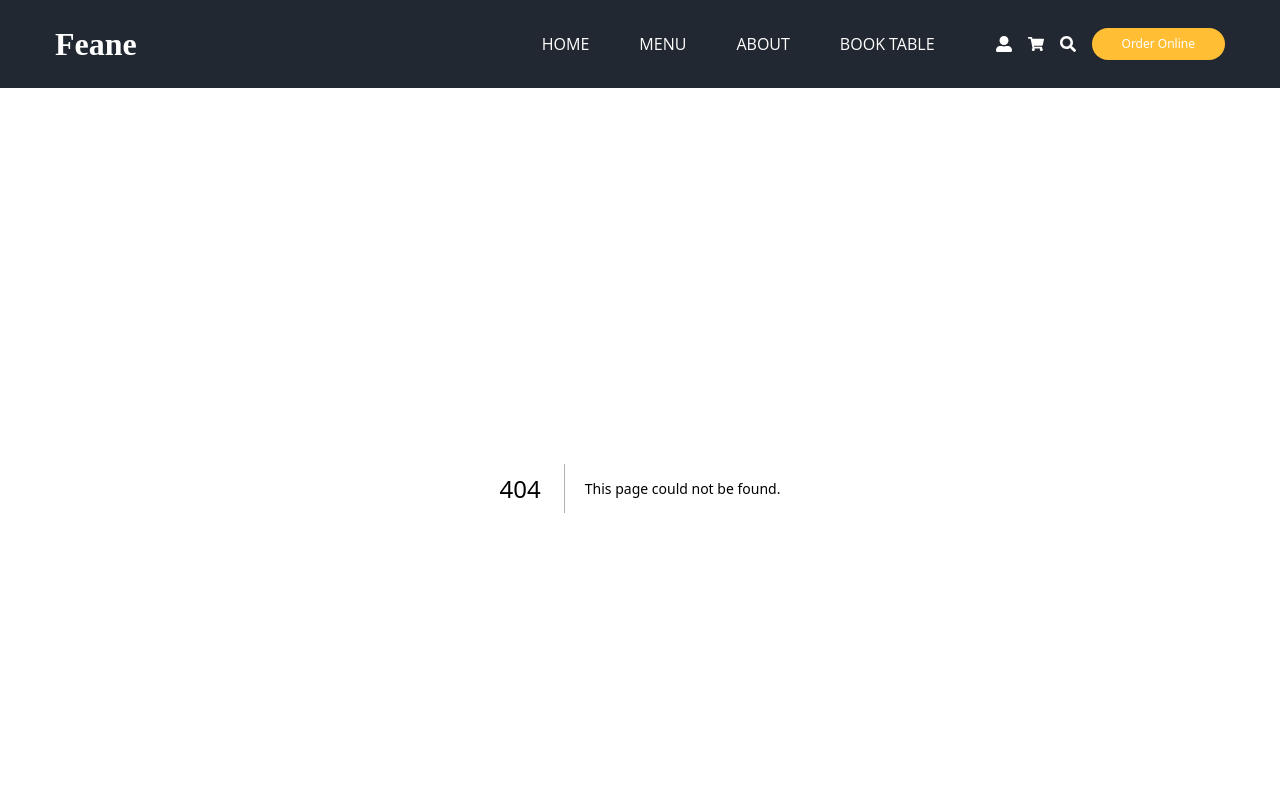
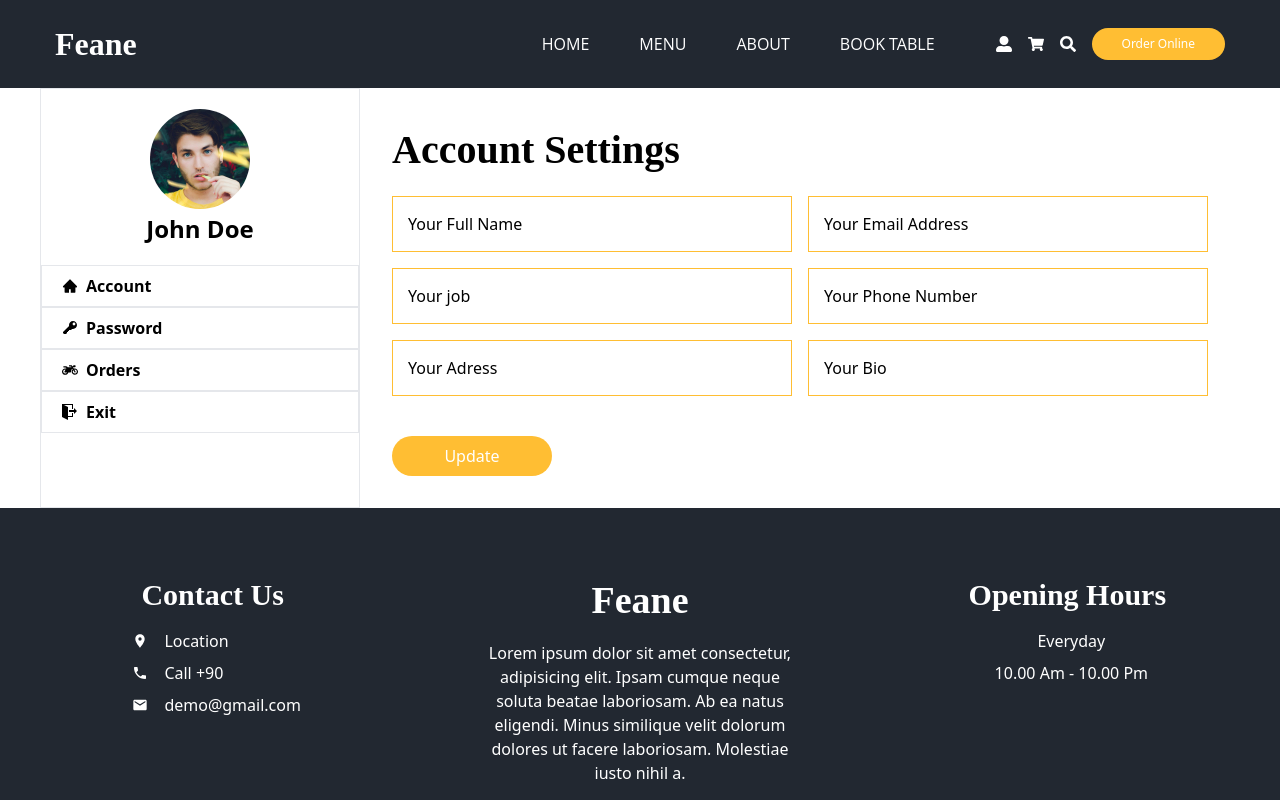
Before and after one commit to rizvan555/Food-Order-App, a Next.js app: page /profile in a window 1280 px wide. Before the commit this address had no page. Shown: the top 800 px of the page. Built offline with nearby package versions, Linux system fonts and the light colour scheme.

Commit message:
created profile page

```diff
--- a/pages/components/Reservation.jsx
+++ b/pages/components/Reservation.jsx
@@ -45,7 +45,7 @@ const Reservation = () => {
       id: 2,
       name: "phoneNumber",
       type: "number",
-      placeholder: "Your Phone Name",
+      placeholder: "Your Phone Number",
       value: formik.values.phoneNumber,
       onChange: formik.handleChange,
       errorsMessage: formik.errors.phoneNumber,
--- /dev/null
+++ b/pages/profile/index.jsx
@@ -0,0 +1,154 @@
+import Image from "next/image";
+import client2 from "../components/resource/Images/client2.jpg";
+import { AiFillHome } from "react-icons/ai";
+import { GoKey } from "react-icons/go";
+import { FaMotorcycle } from "react-icons/fa";
+import { ImExit } from "react-icons/im";
+import Title from "../components/resource/Title";
+import Input from "../components/forms/Input";
+import { profileSchema } from "@/schema/profile";
+import { useFormik } from "formik";
+
+function Profile() {
+  const onSubmit = async (values, actions) => {
+    await new Promise((resolve) => setTimeout(resolve, 4000));
+    actions.resetForm({});
+  };
+
+  const formik = useFormik({
+    initialValues: {
+      fullName: "",
+      job: "",
+      adress: "",
+      fullEmail: "",
+      phoneNumber: "",
+      bio: "",
+    },
+    validationSchema: profileSchema,
+    onSubmit,
+  });
+
+  const inputs = [
+    {
+      id: 1,
+      name: "fullName",
+      type: "text",
+      placeholder: "Your Full Name",
+      value: formik.values.fullName,
+      onChange: formik.handleChange,
+      errorsMessage: formik.errors.fullName,
+      touched: formik.touched.fullName,
+      onBlur: formik.handleBlur,
+    },
+    {
+      id: 2,
+      name: "fullEmail",
+      type: "email",
+      placeholder: "Your Email Address",
+      value: formik.values.fullEmail,
+      onChange: formik.handleChange,
+      errorsMessage: formik.errors.fullEmail,
+      touched: formik.touched.fullEmail,
+      onBlur: formik.handleBlur,
+    },
+    {
+      id: 3,
+      name: "job",
+      type: "text",
+      placeholder: "Your job",
+      value: formik.values.job,
+      onChange: formik.handleChange,
+      errorsMessage: formik.errors.job,
+      touched: formik.touched.job,
+      onBlur: formik.handleBlur,
+    },
+    {
+      id: 4,
+      name: "phoneNumber",
+      type: "number",
+      placeholder: "Your Phone Number",
+      value: formik.values.phoneNumber,
+      onChange: formik.handleChange,
+      errorsMessage: formik.errors.phoneNumber,
+      touched: formik.touched.phoneNumber,
+      onBlur: formik.handleBlur,
+    },
+
+    {
+      id: 5,
+      name: "adress",
+      type: "text",
+      placeholder: "Your Adress",
+      value: formik.values.adress,
+      onChange: formik.handleChange,
+      errorsMessage: formik.errors.adress,
+      touched: formik.touched.adress,
+      onBlur: formik.handleBlur,
+    },
+    {
+      id: 6,
+      name: "bio",
+      type: "text",
+      placeholder: "Your Bio",
+      value: formik.values.bio,
+      onChange: formik.handleChange,
+      errorsMessage: formik.errors.bio,
+      touched: formik.touched.bio,
+      onBlur: formik.handleBlur,
+    },
+  ];
+  return (
+    <div className="flex px-10 min-h-[calc(100vh_-_433px)]">
+      <div className=" border w-80 flex-shrink-0">
+        <div className="relative flex flex-col items-center p-10 py-5">
+          <Image
+            src={client2}
+            alt="client2"
+            width={100}
+            height={100}
+            className=" rounded-full"
+          />
+          <b className="text-2xl mt-1">John Doe</b>
+        </div>
+        <div className="font-semibold">
+          <div className="flex items-center gap-2 border w-full p-2 cursor-pointer hover:bg-primary hover:text-white transition-all px-5">
+            <AiFillHome />
+            <button>Account</button>
+          </div>
+          <div className="flex items-center gap-2 border w-full p-2 cursor-pointer hover:bg-primary hover:text-white transition-all px-5">
+            <GoKey />
+            <button>Password</button>
+          </div>
+          <div className="flex items-center gap-2 border w-full p-2 cursor-pointer hover:bg-primary hover:text-white transition-all px-5">
+            <FaMotorcycle />
+            <button>Orders</button>
+          </div>
+          <div className="flex items-center gap-2 border w-full p-2 cursor-pointer hover:bg-primary hover:text-white transition-all px-5">
+            <ImExit />
+            <button>Exit</button>
+          </div>
+        </div>
+      </div>
+      <form className="p-8 flex-1" onSubmit={formik.handleSubmit}>
+        <Title className="text-[40px]">Account Settings</Title>
+        <div className="grid grid-cols-2 gap-4 mt-4">
+          {inputs.map((input) => {
+            return (
+              <Input
+                key={input.id}
+                {...input}
+                onChange={formik.handleChange}
+                onBlur={formik.handleBlur}
+              />
+            );
+          })}
+        </div>
+        <button className="btn-primary w-40 mt-10" type="onSubmit">
+          Update
+        </button>
+      </form>
+    </div>
+  );
+}
+
+export default Profile;
--- /dev/null
+++ b/schema/profile.js
@@ -0,0 +1,16 @@
+import * as Yup from "yup";
+
+export const profileSchema = Yup.object({
+  fullName: Yup.string()
+    .min(3, "Must be 3 characters or less")
+    .required("Full name is required"),
+  phoneNumber: Yup.string().min(10, "Must be at least 3 characters"),
+  job: Yup.string().min(3, "Must be at least 3 characters"),
+  adress: Yup.string()
+    .min(3, "Must be at least 3 characters")
+    .required("Your adress is required"),
+  fullEmail: Yup.string()
+    .email("Invalid email address")
+    .required("Email is required"),
+  bio: Yup.string().min(3, "Must be at least 3 characters"),
+});
```
